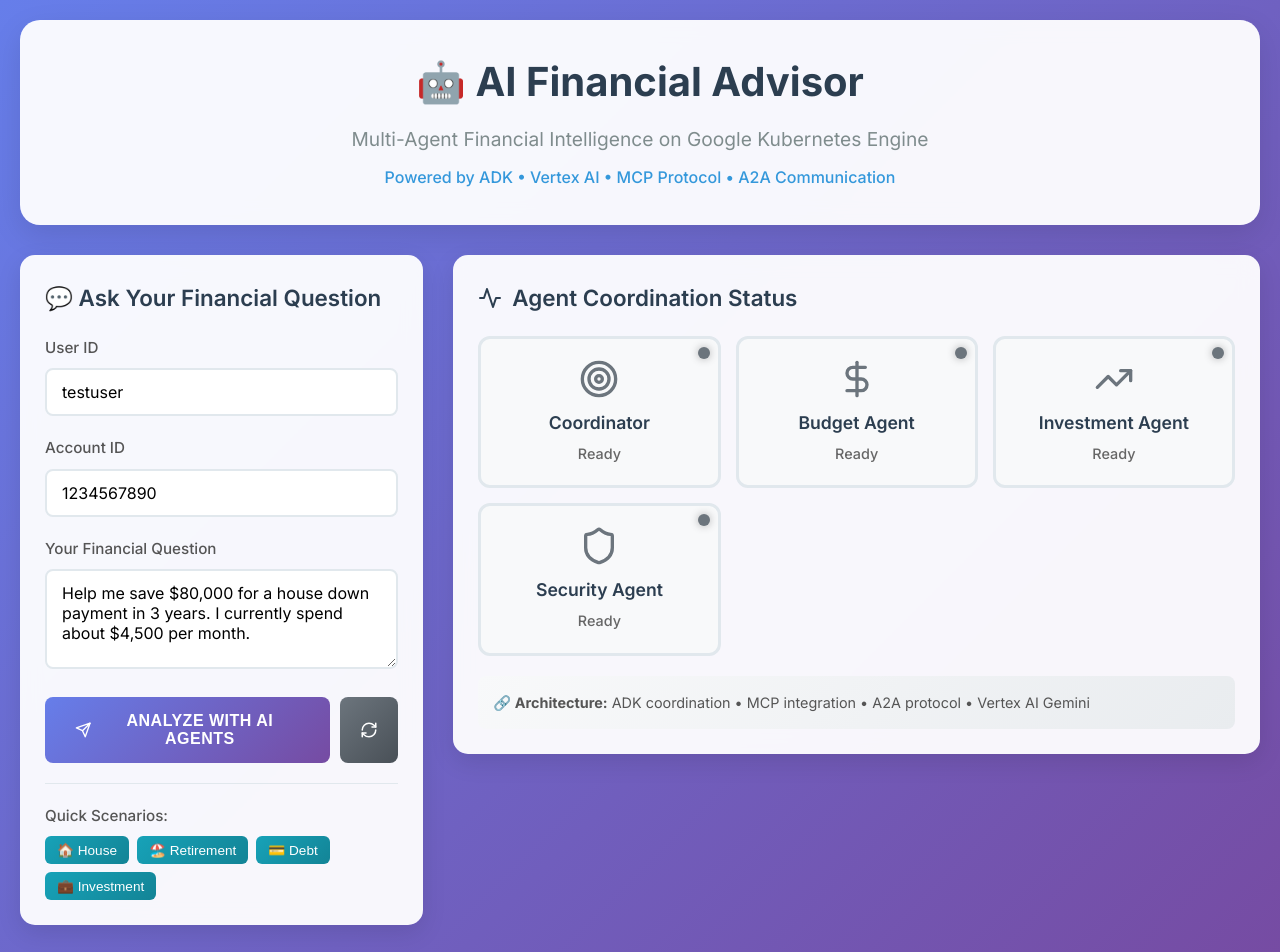
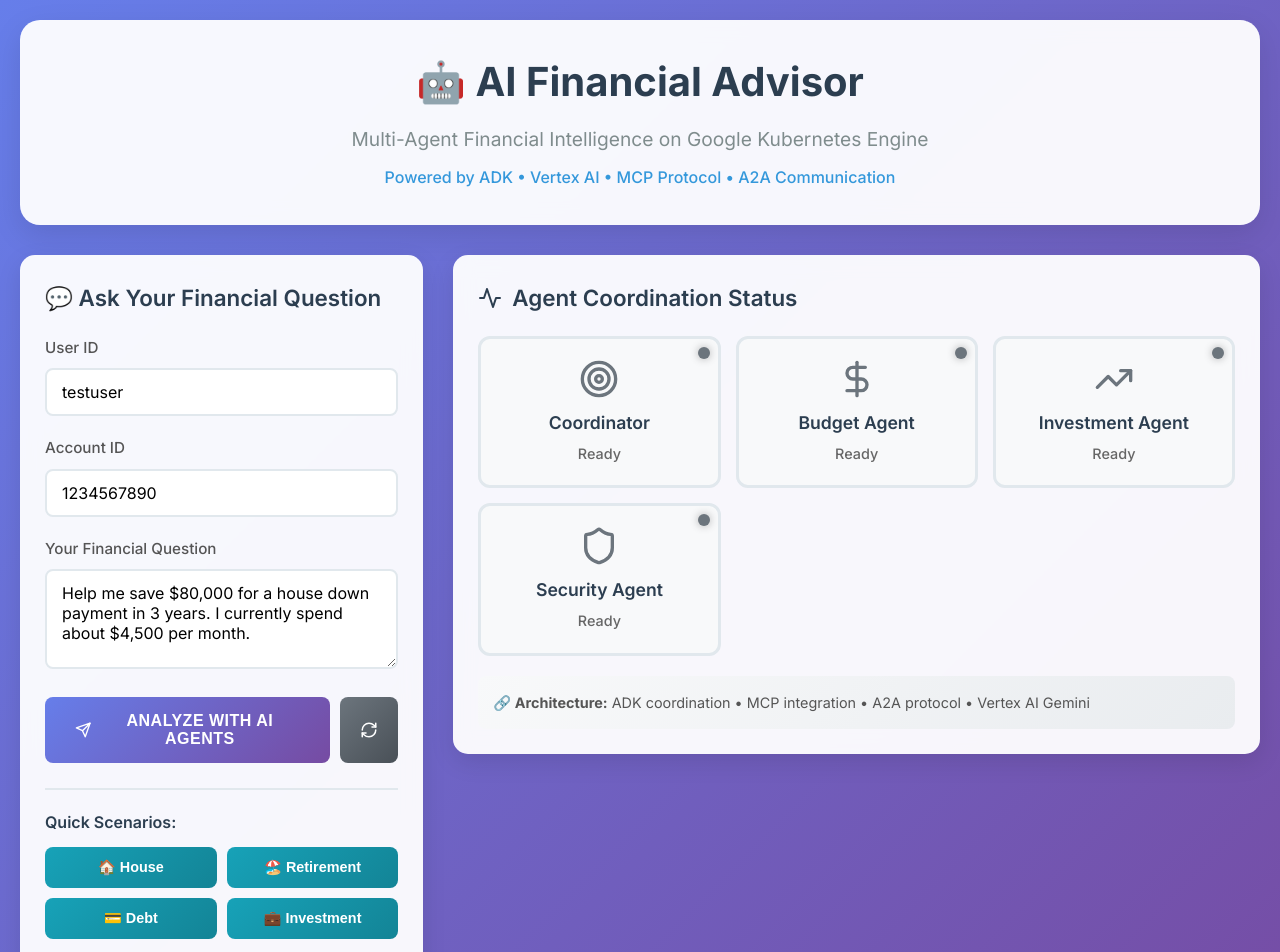
Before and after one commit to sudsk/financial-advisor-agent, a React (Create React App) app in the folder ui/: page / in a window 1280 px wide. Shown: the top 952 px of the page. Built offline with nearby package versions, Linux system fonts and the light colour scheme.

Commit message:
Update FinancialQueryInterface.jsx

```diff
--- a/ui/src/components/FinancialQueryInterface.jsx
+++ b/ui/src/components/FinancialQueryInterface.jsx
@@ -1,4 +1,4 @@
-// ui/src/components/FinancialQueryInterface.jsx
+// ui/src/components/FinancialQueryInterface.jsx - Enhanced with better quick scenarios
 import React, { useState } from 'react';
 import styled from 'styled-components';
 import { motion } from 'framer-motion';
@@ -146,6 +146,85 @@ const ErrorMessage = styled(motion.div)`
   font-weight: 500;
 `;
 
+const QuickScenariosSection = styled.div`
+  margin-top: 25px;
+  padding-top: 20px;
+  border-top: 2px solid #e1e8ed;
+`;
+
+const QuickScenariosTitle = styled(Label)`
+  margin-bottom: 12px;
+  font-weight: 600;
+  color: #2c3e50;
+  font-size: 1rem;
+`;
+
+const ScenariosGrid = styled.div`
+  display: grid;
+  grid-template-columns: repeat(auto-fit, minmax(120px, 1fr));
+  gap: 10px;
+  margin-top: 12px;
+`;
+
+const ScenarioButton = styled(motion.button)`
+  background: linear-gradient(135deg, #17a2b8, #138496);
+  color: white;
+  border: none;
+  padding: 12px 16px;
+  border-radius: 8px;
+  font-size: 0.9rem;
+  font-weight: 600;
+  cursor: pointer;
+  transition: all 0.3s ease;
+  display: flex;
+  align-items: center;
+  justify-content: center;
+  gap: 6px;
+  position: relative;
+  overflow: hidden;
+
+  &::before {
+    content: '';
+    position: absolute;
+    top: 0;
+    left: -100%;
+    width: 100%;
+    height: 100%;
+    background: linear-gradient(90deg, transparent, rgba(255, 255, 255, 0.2), transparent);
+    transition: left 0.5s;
+  }
+
+  &:hover:not(:disabled)::before {
+    left: 100%;
+  }
+
+  &:hover:not(:disabled) {
+    transform: translateY(-2px);
+    box-shadow: 0 5px 15px rgba(23, 162, 184, 0.3);
+  }
+
+  &:disabled {
+    opacity: 0.6;
+    cursor: not-allowed;
+    transform: none;
+  }
+
+  &:active:not(:disabled) {
+    transform: translateY(0);
+  }
+`;
+
+const HelpText = styled.div`
+  margin-top: 15px;
+  padding: 12px 15px;
+  background: linear-gradient(135deg, #f8f9fa, #e9ecef);
+  border-radius: 8px;
+  border-left: 4px solid #17a2b8;
+  font-size: 0.85rem;
+  color: #495057;
+  line-height: 1.4;
+`;
+
 function FinancialQueryInterface({ onAnalyze, isLoading, onReset }) {
   const [formData, setFormData] = useState({
     userId: 'testuser',
@@ -154,6 +233,14 @@ function FinancialQueryInterface({ onAnalyze, isLoading, onReset }) {
   });
 
   const [error, setError] = useState('');
+
+  // Quick scenario templates
+  const scenarios = {
+    house: "Help me save $80,000 for a house down payment in 3 years. I currently spend about $4,500 per month.",
+    retirement: "I'm 35 years old and want to retire comfortably at 60. What's my best investment strategy?",
+    debt: "I have $15,000 in credit card debt at 18% interest. How should I pay this off while still saving?",
+    investment: "I have $25,000 to invest and want to balance growth with safety. What do you recommend?"
+  };
 
   const handleInputChange = (e) => {
     const { name, value } = e.target;
@@ -193,18 +280,14 @@ function FinancialQueryInterface({ onAnalyze, isLoading, onReset }) {
     onReset();
   };
 
-  const loadDemoScenario = (scenario) => {
-    const scenarios = {
-      house: "Help me save $80,000 for a house down payment in 3 years. I currently spend about $4,500 per month.",
-      retirement: "I'm 35 years old and want to retire comfortably at 60. What's my best investment strategy?",
-      debt: "I have $15,000 in credit card debt at 18% interest. How should I pay this off while still saving?",
-      investment: "I have $25,000 to invest and want to balance growth with safety. What do you recommend?"
-    };
-
+  const loadScenario = (scenarioKey) => {
+    if (scenarios[scenarioKey]) {
       setFormData(prev => ({
         ...prev,
-      query: scenarios[scenario]
+        query: scenarios[scenarioKey]
       }));
+      setError(''); // Clear any existing errors
+    }
   };
 
   return (
@@ -300,39 +383,67 @@ function FinancialQueryInterface({ onAnalyze, isLoading, onReset }) {
         </ButtonContainer>
       </form>
 
-      {/* Quick scenario buttons */}
-      <div style={{ marginTop: '20px', paddingTop: '20px', borderTop: '1px solid #e1e8ed' }}>
-        <Label>Quick Scenarios:</Label>
-        <div style={{ display: 'flex', gap: '8px', flexWrap: 'wrap', marginTop: '8px' }}>
-          {[
-            { key: 'house', label: '🏠 House' },
-            { key: 'retirement', label: '🏖️ Retirement' },
-            { key: 'debt', label: '💳 Debt' },
-            { key: 'investment', label: '💼 Investment' }
-          ].map(({ key, label }) => (
-            <motion.button
-              key={key}
+      {/* Quick Scenarios Section - Enhanced */}
+      <QuickScenariosSection>
+        <QuickScenariosTitle>Quick Scenarios:</QuickScenariosTitle>
+        <ScenariosGrid>
+          <ScenarioButton
             type="button"
-              onClick={() => loadDemoScenario(key)}
+            onClick={() => loadScenario('house')}
             disabled={isLoading}
-              whileHover={{ scale: 1.05 }}
-              whileTap={{ scale: 0.95 }}
-              style={{
-                background: 'linear-gradient(135deg, #17a2b8, #138496)',
-                color: 'white',
-                border: 'none',
-                padding: '6px 12px',
-                borderRadius: '6px',
-                fontSize: '0.85rem',
-                cursor: 'pointer',
-                fontWeight: '500'
-              }}
+            whileHover={{ scale: isLoading ? 1 : 1.05 }}
+            whileTap={{ scale: isLoading ? 1 : 0.95 }}
+            initial={{ opacity: 0, x: -20 }}
+            animate={{ opacity: 1, x: 0 }}
+            transition={{ delay: 0.1 }}
           >
-              {label}
-            </motion.button>
-          ))}
-        </div>
-      </div>
+            🏠 House
+          </ScenarioButton>
+
+          <ScenarioButton
+            type="button"
+            onClick={() => loadScenario('retirement')}
+            disabled={isLoading}
+            whileHover={{ scale: isLoading ? 1 : 1.05 }}
+            whileTap={{ scale: isLoading ? 1 : 0.95 }}
+            initial={{ opacity: 0, x: -20 }}
+            animate={{ opacity: 1, x: 0 }}
+            transition={{ delay: 0.2 }}
+          >
+            🏖️ Retirement
+          </ScenarioButton>
+
+          <ScenarioButton
+            type="button"
+            onClick={() => loadScenario('debt')}
+            disabled={isLoading}
+            whileHover={{ scale: isLoading ? 1 : 1.05 }}
+            whileTap={{ scale: isLoading ? 1 : 0.95 }}
+            initial={{ opacity: 0, x: -20 }}
+            animate={{ opacity: 1, x: 0 }}
+            transition={{ delay: 0.3 }}
+          >
+            💳 Debt
+          </ScenarioButton>
+
+          <ScenarioButton
+            type="button"
+            onClick={() => loadScenario('investment')}
+            disabled={isLoading}
+            whileHover={{ scale: isLoading ? 1 : 1.05 }}
+            whileTap={{ scale: isLoading ? 1 : 0.95 }}
+            initial={{ opacity: 0, x: -20 }}
+            animate={{ opacity: 1, x: 0 }}
+            transition={{ delay: 0.4 }}
+          >
+            💼 Investment
+          </ScenarioButton>
+        </ScenariosGrid>
+
+        <HelpText>
+          💡 <strong>Tip:</strong> Click any scenario above to load a sample question, then customize it with your specific situation and amounts.
+        </HelpText>
+      </QuickScenariosSection>
     </Container>
   );
 }
```
Lines whose indentation alone changed are shown as unchanged.
